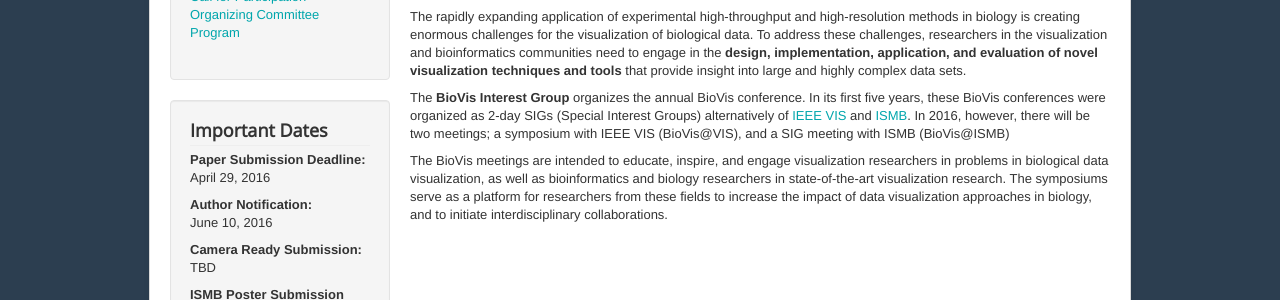
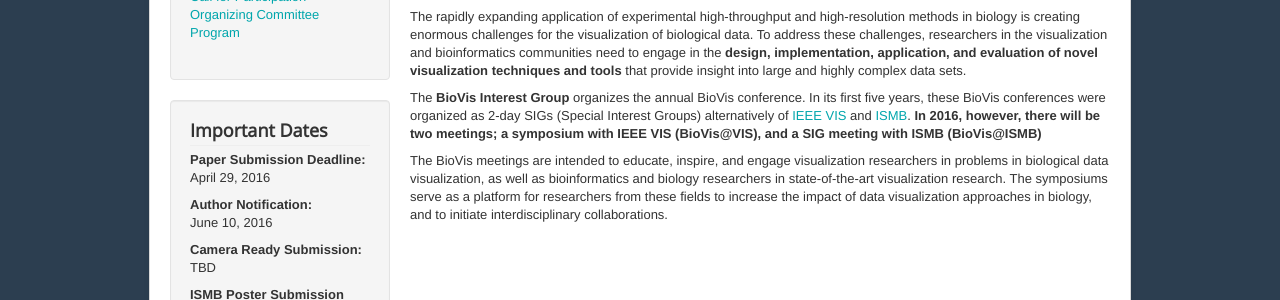
Before and after one commit to ngehlenborg/2017, a Jekyll site: the page built from index.md, in a window 1280 px wide. Shown: the part 426-726 px from the top of the page. Built offline with Jekyll 4.4.1, drawn with Linux system fonts in a browser that asks for light colours.

```diff
--- a/index.md
+++ b/index.md
@@ -3,6 +3,6 @@ layout: home
 ---
 The rapidly expanding application of experimental high-throughput and high-resolution methods in biology is creating enormous challenges for the visualization of biological data. To address these challenges, researchers in the visualization and bioinformatics communities need to engage in the **design, implementation, application, and evaluation of novel visualization techniques and tools** that provide insight into large and highly complex data sets.
 
-The **BioVis Interest Group** organizes the annual BioVis conference. In its first five years, these BioVis conferences were organized as 2-day SIGs (Special Interest Groups) alternatively of [IEEE VIS](http://ieeevis.org) and [ISMB](https://www.iscb.org/about-ismb). In 2016, however, there will be two meetings; a symposium with IEEE VIS (BioVis@VIS), and a SIG meeting with ISMB (BioVis@ISMB)
+The **BioVis Interest Group** organizes the annual BioVis conference. In its first five years, these BioVis conferences were organized as 2-day SIGs (Special Interest Groups) alternatively of [IEEE VIS](http://ieeevis.org) and [ISMB](https://www.iscb.org/about-ismb). **In 2016, however, there will be two meetings; a symposium with IEEE VIS (BioVis@VIS), and a SIG meeting with ISMB (BioVis@ISMB)**
 
 The BioVis meetings are intended to educate, inspire, and engage visualization researchers in problems in biological data visualization, as well as bioinformatics and biology researchers in state-of-the-art visualization research. The symposiums serve as a platform for researchers from these fields to increase the impact of data visualization approaches in biology, and to initiate interdisciplinary collaborations.
```
